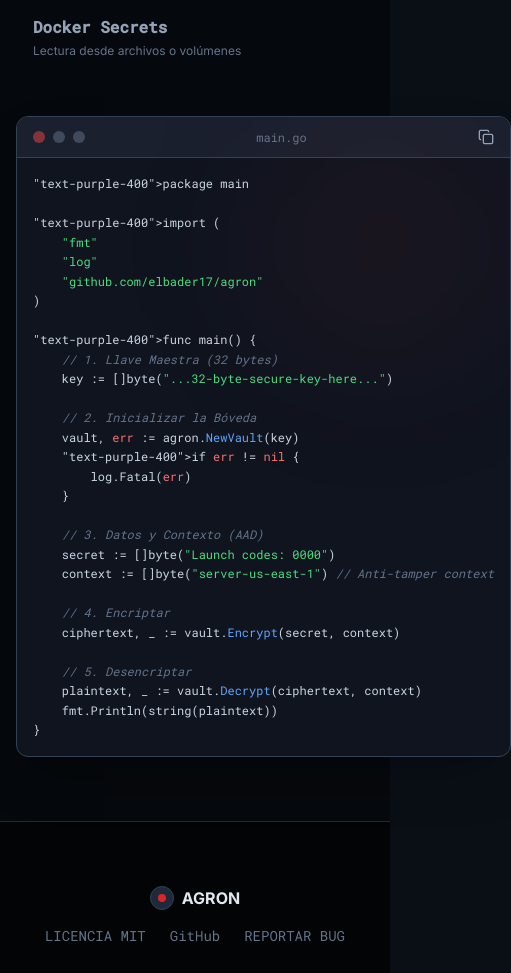
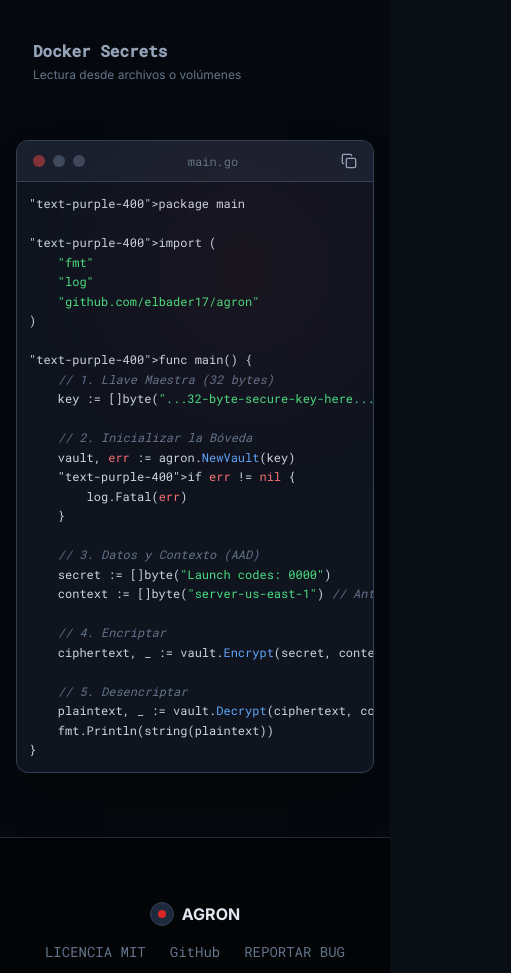
Before and after one commit to elbader17/agron-web, a plain HTML site: page index.html in a window 390 px wide. Shown: the part 2865-3838 px from the top of the page, 511 px wide, since content can reach past the window. Drawn offline with nearby package versions, Linux system fonts and the light colour scheme.

Commit message:
fix mobile version

```diff
--- a/index.html
+++ b/index.html
@@ -49,6 +49,7 @@
         /* Custom Scrollbar */
         ::-webkit-scrollbar {
             width: 8px;
+            height: 8px; /* Added height for horizontal scrollbar */
         }
         ::-webkit-scrollbar-track {
             background: #0a0f16;
@@ -316,8 +317,8 @@
             </div>
 
             <!-- Code Window -->
-            <div class="lg:col-span-3">
-                <div class="rounded-xl overflow-hidden border border-slate-700 bg-[#0f141f] shadow-2xl relative group">
+            <div class="lg:col-span-3 min-w-0"> <!-- ADDED min-w-0 HERE to fix grid overflow -->
+                <div class="rounded-xl overflow-hidden border border-slate-700 bg-[#0f141f] shadow-2xl relative group w-full">
                     <div class="bg-[#1a202e] px-4 py-3 flex items-center justify-between border-b border-slate-700">
                         <div class="flex space-x-2">
                             <div class="w-3 h-3 rounded-full bg-red-500/50"></div>
@@ -331,7 +332,7 @@
                         </button>
                     </div>
 
-                    <div class="p-4 md:p-6 overflow-x-auto">
+                    <div class="p-3 md:p-6 overflow-x-auto custom-scrollbar"> <!-- REDUCED PADDING to p-3 -->
                         <pre class="font-mono text-xs md:text-sm leading-relaxed"><code id="code-block"></code></pre>
                     </div>
 
```
